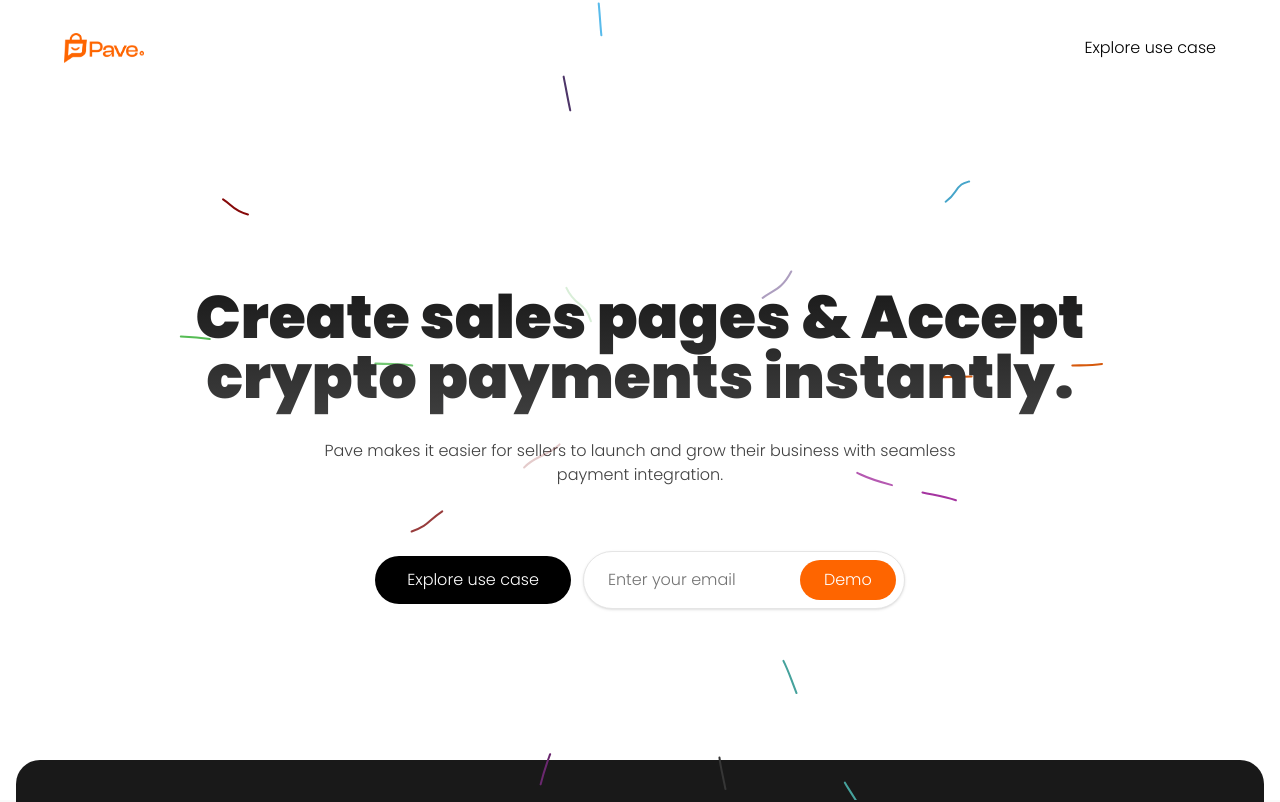
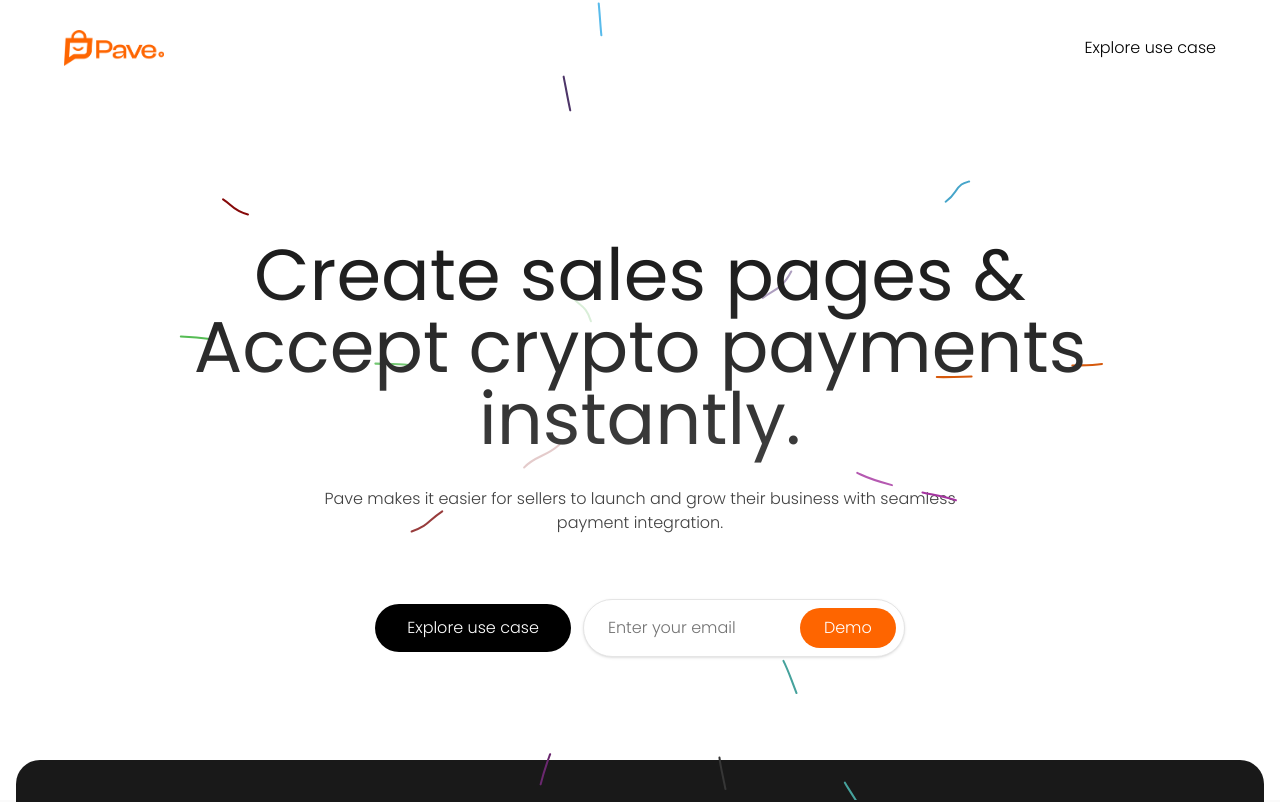
Before and after one commit to Nixxy25/Pave, a Next.js app: page / in a window 1280 px wide. Shown: the top 802 px of the page. Built offline with nearby package versions, Linux system fonts and the light colour scheme.

Commit message:
feat: Reduce font type in the hero page

```diff
--- a/app/globals.css
+++ b/app/globals.css
@@ -24,6 +24,14 @@
   font-family: 'Poppins';
   src: url('/fonts/Poppins-Black.ttf') format('truetype');
   font-weight: 500;
+  font-style: normal;
+  font-display: swap;
+}
+
+@font-face {
+  font-family: 'Poppins';
+  src: url('/fonts/Poppins-Regular.ttf') format('truetype');
+  font-weight: 400;
   font-style: normal;
   font-display: swap;
 }
@@ -159,4 +167,8 @@
     font-family: 'Poppins', 'Helvetica', 'Arial', sans-serif;
     font-weight: 500;
   }
+  .poppins-regular {
+    font-family: 'Poppins', 'Helvetica', 'Arial', sans-serif;
+    font-weight: 400;
+  }
 }
--- a/components/heropage.tsx
+++ b/components/heropage.tsx
@@ -5,7 +5,7 @@ import { Button } from "@/components/ui/button";
 export function HeroPage() {
   return (
     <BackgroundLines className="flex items-center justify-center w-full flex-col px-4 min-h-[80vh] md:min-h-[90vh]">
-      <span className="poppins-black bg-clip-text text-transparent text-center bg-gradient-to-b from-neutral-900 to-neutral-700 dark:from-neutral-600 dark:to-white text-3xl sm:text-4xl md:text-5xl lg:text-6xl max-w-4xl py-4 relative z-20">
+      <span className="poppins-regular bg-clip-text text-transparent text-center bg-gradient-to-b from-neutral-900 to-neutral-700 dark:from-neutral-600 dark:to-white text-3xl sm:text-4xl md:text-5xl lg:text-7xl max-w-4xl py-4 relative z-20">
         Create sales pages & Accept crypto payments instantly.
       </span>
       <p className="poppins-light max-w-xl md:max-w-2xl mx-auto text-sm md:text-base text-neutral-700 dark:text-neutral-400 text-center mt-4">
--- a/components/navbar.tsx
+++ b/components/navbar.tsx
@@ -11,15 +11,15 @@ export function Navbar() {
             <Image
               src="/pave.png"
               alt="PAVE"
-              width={80}
-              height={80}
+              width={100}
+              height={100}
               className="object-contain max-sm:w-20 max-sm:h-20"
             />
           </div>
 
-           <span className="poppins-light max-sm:text-sm rounded-full bg-white hover:bg-neutral-800 text-black  h-auto">
+           <div className="poppins-light cursor-pointer max-sm:text-sm  hover:bg-neutral-800 text-black">
              Explore use case
-          </span>
+          </div>
         </div>
       </div>
     </nav>
```
Also changed, not shown: public/fonts/Poppins-Regular.ttf (added).
